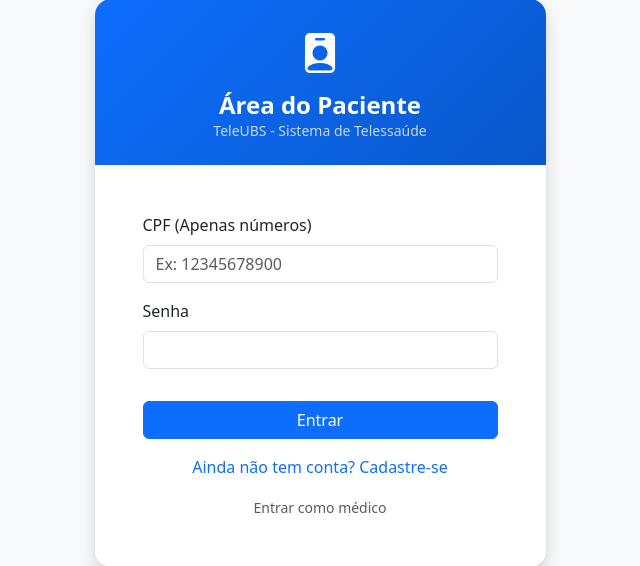
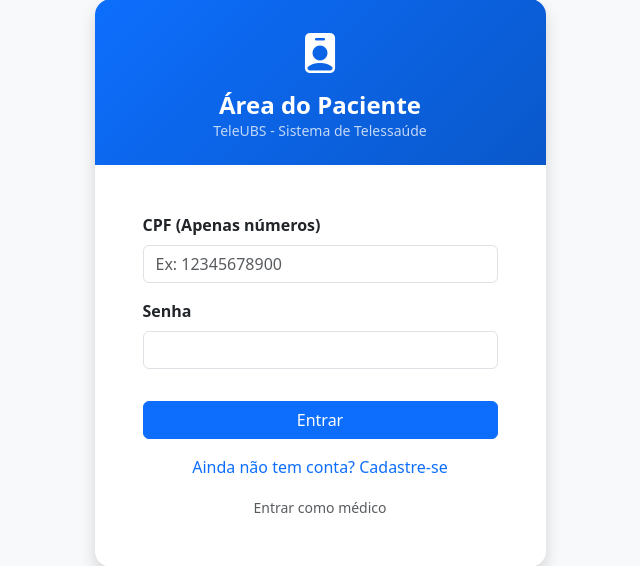
Before and after one commit to Sigmund-66/django-teleubs, a Django app: page /teleubs/ in a window 1280 px wide. Shown: the part 130-696 px from the top of the page, without its empty margins (320-960 px from the left). Run offline with Django 5.2, Linux system fonts and the light colour scheme.

Commit message:
Estilo das fontes login paciente

```diff
--- a/djangoproject/teleubs/templates/ubs/login.html
+++ b/djangoproject/teleubs/templates/ubs/login.html
@@ -24,12 +24,12 @@
                     {% csrf_token %}
 
                     <div class="mb-3">
-                        <label class="form-label">CPF (Apenas números)</label>
+                        <label class="form-label fw-semibold">CPF (Apenas números)</label>
                         <input type="text" class="form-control" name="cpf" placeholder="Ex: 12345678900" required>
                     </div>
 
                     <div class="mb-3">
-                        <label class="form-label">Senha</label>
+                        <label class="form-label fw-semibold">Senha</label>
                         <input type="password" class="form-control" name="password" required>
                     </div>
 
```
